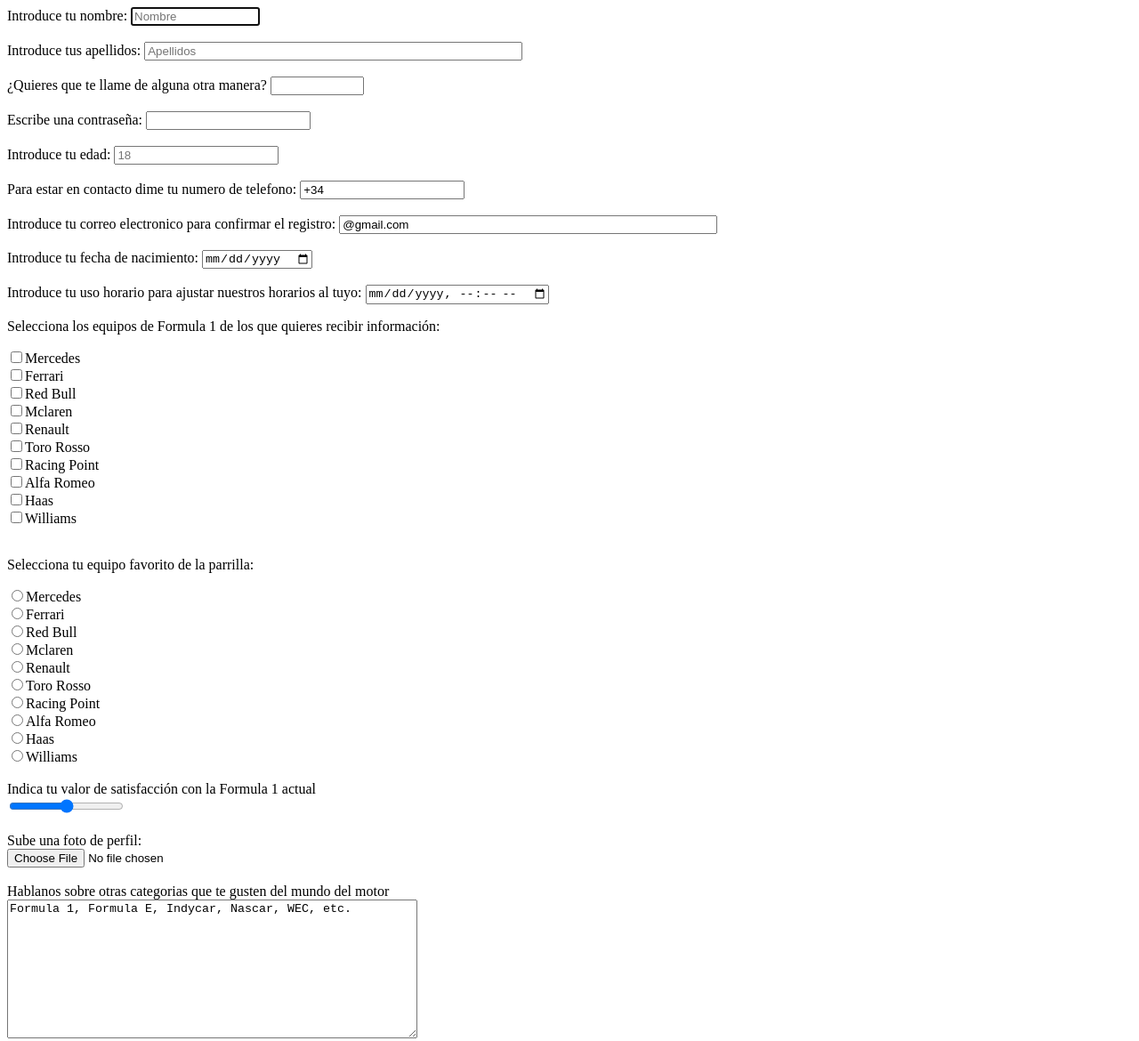
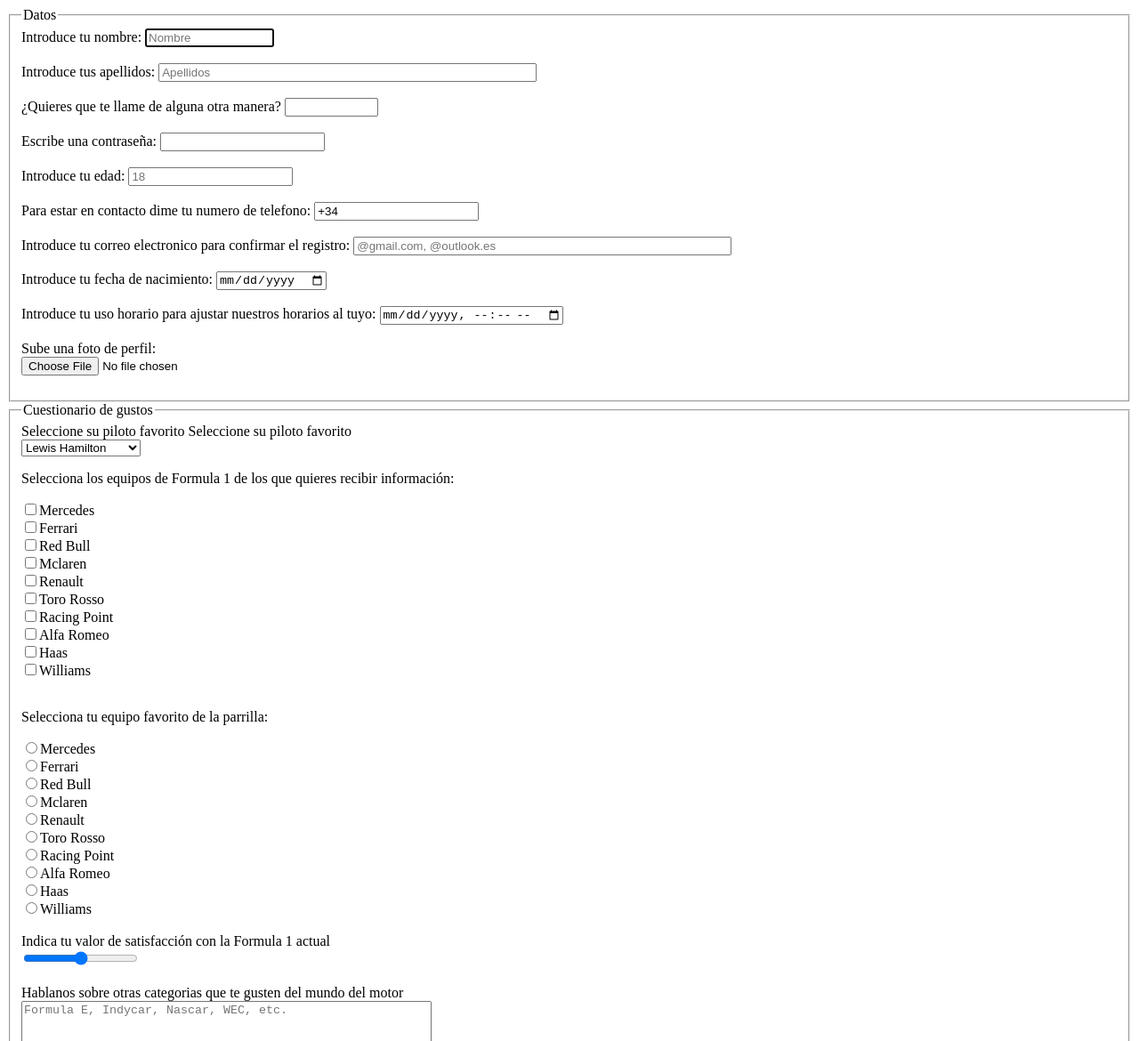
Before and after one commit to sfp-programacion-201920/Proyecto-HTML-Antonio, a plain HTML site: page articles/formulario.html in a window 1280 px wide. Shown: the top 1170 px of the page at 89% size. Drawn offline with Linux system fonts and the light colour scheme.

Commit message:
Modificaciones Sexta Entrega

```diff
--- a/articles/formulario.html
+++ b/articles/formulario.html
@@ -9,7 +9,9 @@
 </head>
 
 <body>
-    <form name="Formulario de registro" action="mailto:antoniojimenezriquelme@gmail.com" method="GET" target="_self"
+    <fieldset>
+        <legend>Datos</legend>
+        <form name="Formulario de registro" action="mailto:antoniojimenezriquelme@gmail.com" method="POST" target="_self"
             enctype="multipart/form-data">
             Introduce tu nombre: <input type="text" name="Nombre" size="15" autocomplete="name" autofocus required
                 placeholder="Nombre"><br><br>
@@ -22,10 +24,38 @@
             Introduce tu edad: <input type="number" name="Edad" step="1" required placeholder="18" min="18"><br><br>
             Para estar en contacto dime tu numero de telefono: <input type="tel" name="Telefono" value="+34"><br><br>
             Introduce tu correo electronico para confirmar el registro: <input type="email" name="Correo" size="50"
-            autocomplete="email" required value="@gmail.com"><br><br>
+                autocomplete="email" required placeholder="@gmail.com, @outlook.es"><br><br>
             Introduce tu fecha de nacimiento: <input type="date" name="Fecha" required><br><br>
             Introduce tu uso horario para ajustar nuestros horarios al tuyo: <input type="datetime-local" name="Hora"
-            required>
+                required><br><br>
+            Sube una foto de perfil: <br><input type="file" name="Icono" accept=".jpg, .png"><br><br>
+    </fieldset>
+    <fieldset>
+        <legend>Cuestionario de gustos</legend>
+        Seleccione su piloto favorito
+        <label for="Pilotos">Seleccione su piloto favorito</label><br>
+        <select name="Pilotos">
+            <option value="Hamilton">Lewis Hamilton</option>
+            <option value="Bottas">Valteri Bottas</option>
+            <option value="Leclerc">Charles Leclerc</option>
+            <option value="Vettel">Sebastian Vettel</option>
+            <option value="Verstappen">Max Verstappen</option>
+            <option value="Albon">Alexander Albon</option>
+            <option value="Sainz">Carlos Sainz</option>
+            <option value="Norris">Lando Norris</option>
+            <option value="Ricciardo">Daniel Ricciardo</option>
+            <option value="Hülkenberg">Nico Hülkenberg</option>
+            <option value="Gasly">Pierre Gasly</option>
+            <option value="Kvyat">Daniil Kvyat</option>
+            <option value="Perez">Sergio Perez</option>
+            <option value="Stroll">Lance Stroll</option>
+            <option value="Raikkönen">Kimi Raikkönen</option>
+            <option value="Giovinnazi">Antonio Giovinnazi</option>
+            <option value="Magnussen">Kevin Magnussen</option>
+            <option value="Grosjean">Romain Grosjean</option>
+            <option value="Russell">George Russell</option>
+            <option value="Kubika">Robert Kubica</option>
+        </select>
         <p>Selecciona los equipos de Formula 1 de los que quieres recibir información:</p>
         <input type="checkbox" name="Mercedes"><label for="Mercedes">Mercedes</label><br>
         <input type="checkbox" name="Ferrari"><label for="Ferrari">Ferrari</label><br>
@@ -50,9 +80,8 @@
         <input type="radio" name="Williams"><label for="Williams">Williams</label><br><br>
         <label for="Satisfaccion">Indica tu valor de satisfacción con la Formula 1 actual</label><br>
         <input type="range" name="Satisfaccion" min="0" max="10" step="1"><br><br>
-        Sube una foto de perfil: <br><input type="file" name="Icono" accept=".jpg, .png"><br><br>
-        Hablanos sobre otras categorias que te gusten del mundo del motor<br><textarea name="Categorias" rows="10"
-            cols="55">Formula 1, Formula E, Indycar, Nascar, WEC, etc.</textarea><br><br>
+        <label for="Categorias">Hablanos sobre otras categorias que te gusten del mundo del motor</label><br><textarea
+            name="Categorias" rows="10" placeholder="Formula E, Indycar, Nascar, WEC, etc." cols="55"></textarea><br><br>
         <button type="reset" value="reset" name="Reset">Reiniciar registro</button><br><br>
         <button type="submit" value="Enviar" name="Enviar">Enviar registro</button>
         </form>
--- /dev/null
+++ b/articles/style.css
@@ -0,0 +1,34 @@
+body
+{
+    background-color:black
+}
+h2
+{
+    color: white;
+    text-align: center;
+}
+p
+{
+    color:white
+}
+table
+{
+    width:70%; border-collapse:collapse;
+    background-color:red;
+}
+td
+{
+    border:2px solid black;
+    text-align: center;
+}
+article
+{
+    background-color: red;
+    padding: 15px;
+    margin: 75px;
+    border-radius: 15px;
+}
+aside
+{
+    text-align: center;
+}
```
Lines whose indentation alone changed are shown as unchanged.
